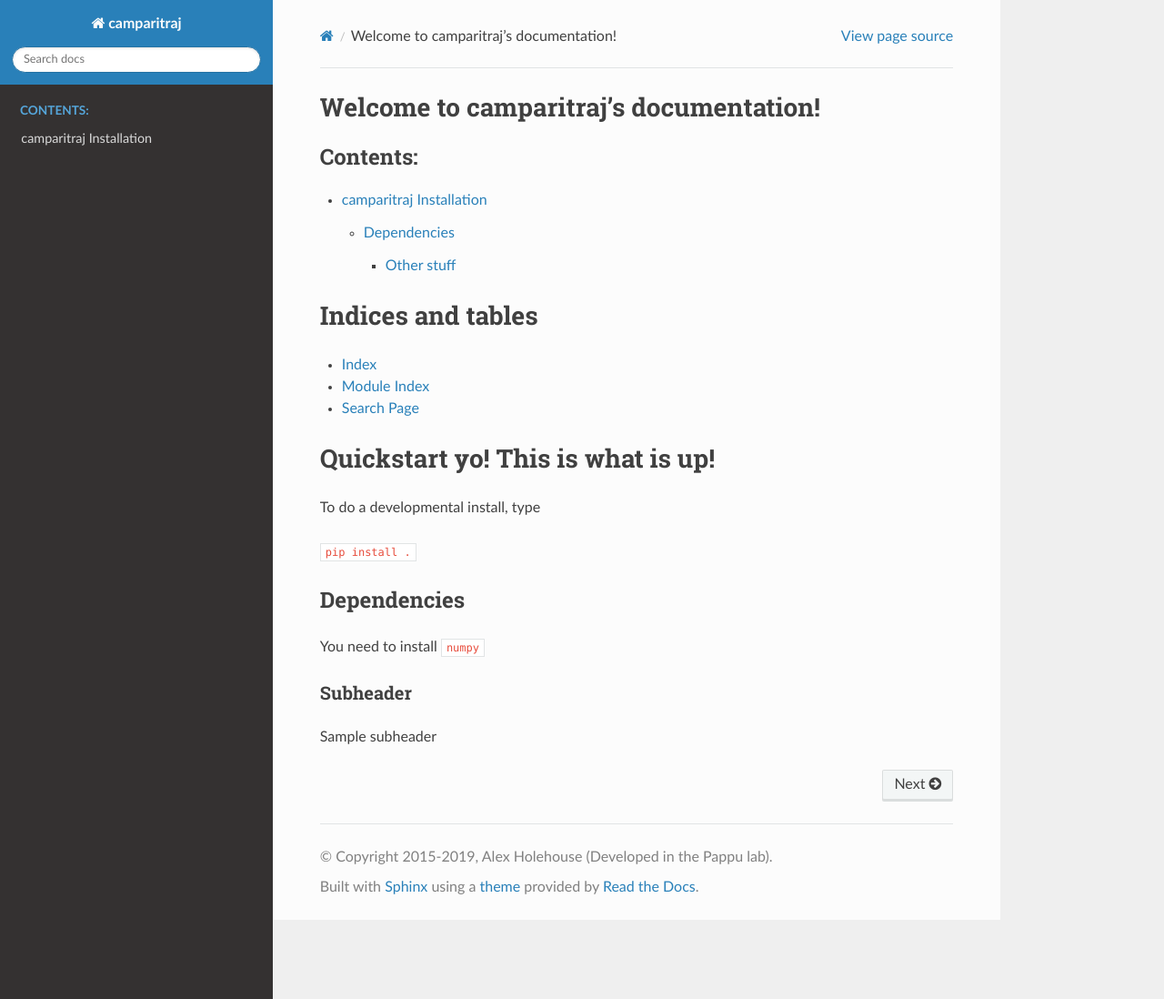
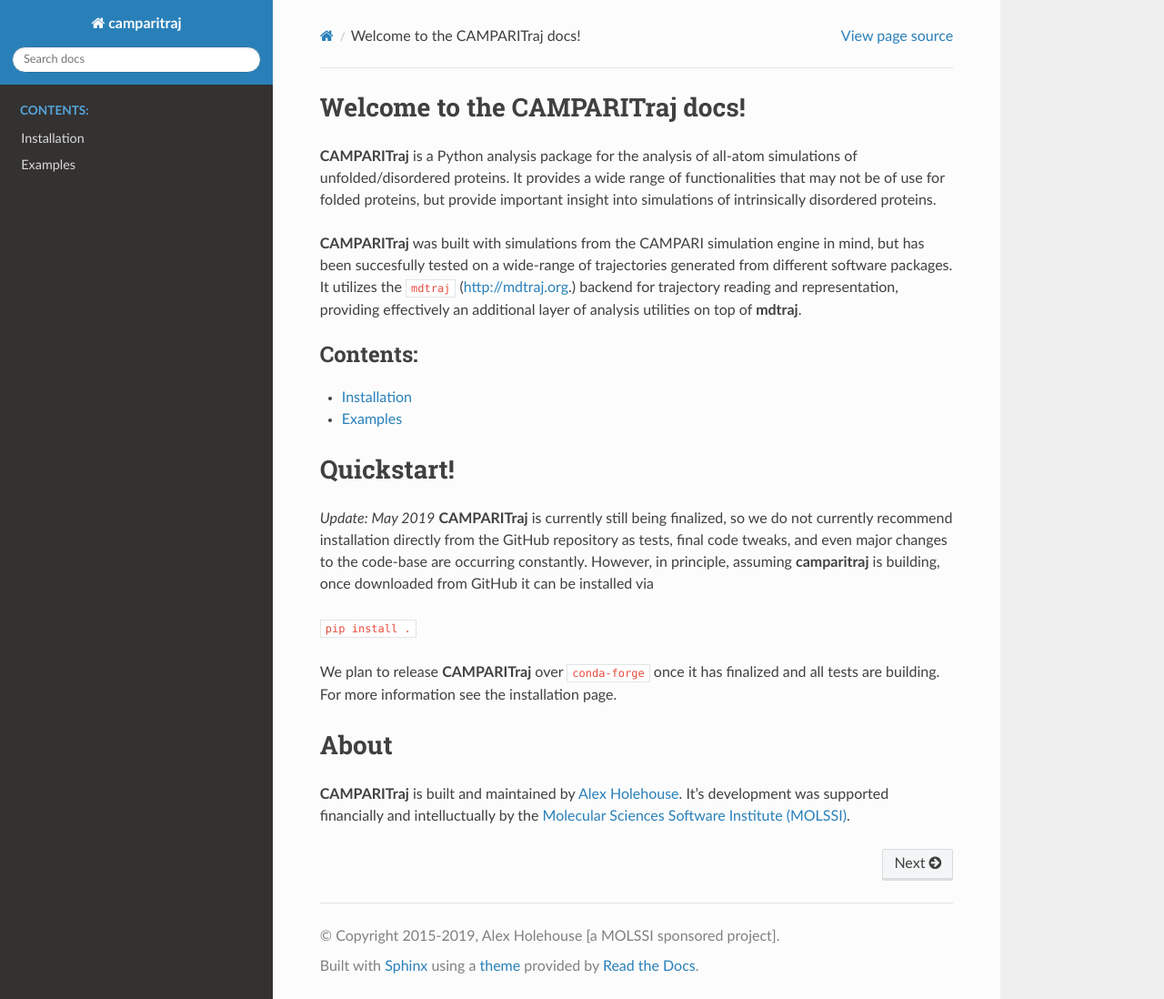
Before and after one commit to holehouse-lab/soursop, a Sphinx documentation site: the page built from docs/index.rst, in a window 1280 px wide and 1098 px high. Shown: the whole window at 91% size. Built offline with Sphinx 7.4.7 and the Read the Docs theme 2.0.0, drawn with Linux system fonts in a browser that asks for light colours; pages that are not in the unit, such as notebooks, are missing from menus.

Commit message:
Fixed documentation so it builds

```diff
--- a/docs/conf.py
+++ b/docs/conf.py
@@ -20,7 +20,7 @@
 # -- Project information -----------------------------------------------------
 
 project = 'camparitraj'
-copyright = ("2015-2019, Alex Holehouse (Developed in the Pappu lab)")
+copyright = ("2015-2019, Alex Holehouse [a MOLSSI sponsored project]")
 author = 'Alex Holehouse'
 
 # The short X.Y version
--- a/docs/index.rst
+++ b/docs/index.rst
@@ -3,43 +3,34 @@
    You can adapt this file completely to your liking, but it should at least
    contain the root `toctree` directive.
 
-Welcome to camparitraj's documentation!
+Welcome to the CAMPARITraj docs!
 =========================================================
+**CAMPARITraj** is a Python analysis package for the analysis of all-atom simulations of unfolded/disordered proteins. It provides a wide range of functionalities that may not be of use for folded proteins, but provide important insight into simulations of intrinsically disordered proteins.
+
+**CAMPARITraj** was built with simulations from the CAMPARI simulation engine in mind, but has been succesfully tested on a wide-range of trajectories generated from different software packages. It utilizes the ``mdtraj`` (`http://mdtraj.org <http://mdtraj.org/>`_.) backend for trajectory reading and representation, providing effectively an additional layer of analysis utilities on top of **mdtraj**.
+
 
 .. toctree::
-   :maxdepth: 5
+   :maxdepth: 1
    :caption: Contents:
 
    usage/quickstart
+   usage/examples
    modules/cttrajectory
    modules/ctprotein
 
 
 
-
-
-
-
-Indices and tables
-==================
-
-* :ref:`genindex`
-* :ref:`modindex`
-* :ref:`search`
-
-Quickstart yo! This is what is up!
-=========================================================
-
-To do a developmental install, type
+Quickstart!
+==============
+*Update: May 2019*
+**CAMPARITraj** is currently still being finalized, so we do not currently recommend installation directly from the GitHub repository as tests, final code tweaks, and even major changes to the code-base are occurring constantly. However, in principle, assuming **camparitraj** is building, once downloaded from GitHub it can be installed via
 
 ``pip install .``
 
-Dependencies
-************************
-
-You need to install ``numpy``
+We plan to release **CAMPARITraj** over ``conda-forge`` once it has finalized and all tests are building. For more information see the installation page.
 
 
-Subheader
---------------------------
-Sample subheader
+About
+========
+**CAMPARITraj** is built and maintained by `Alex Holehouse <https://holehouselab.com/>`_. It's development was supported financially and intelluctually by the  `Molecular Sciences Software Institute (MOLSSI) <https://molssi.org/>`_.
--- a/docs/modules/CTProtein.rst
+++ b/docs/modules/CTProtein.rst
@@ -5,7 +5,7 @@
 This is where the cttrajectory shinanigans occurs. Maybe we reference [BiDB79]_ yeah
 
 .. automodule:: camparitraj.ctprotein
-.. autoclass:: ctprotein
+.. autoclass:: CTProtein
     :members:
 
         .. automethod:: __init__
--- a/docs/modules/CTTrajectory.rst
+++ b/docs/modules/CTTrajectory.rst
@@ -6,7 +6,7 @@
 
 .. automodule:: camparitraj.cttrajectory
 .. autofunction:: testfunct
-.. autoclass:: cttrajectory
+.. autoclass:: CTTrajectory
     :members:
 
         .. automethod:: __init__
```
Also changed, not shown: docs/usage/examples.rst (added, +12 -0 lines), docs/usage/quickstart.rst (+4 -8 lines), 1 other file.
